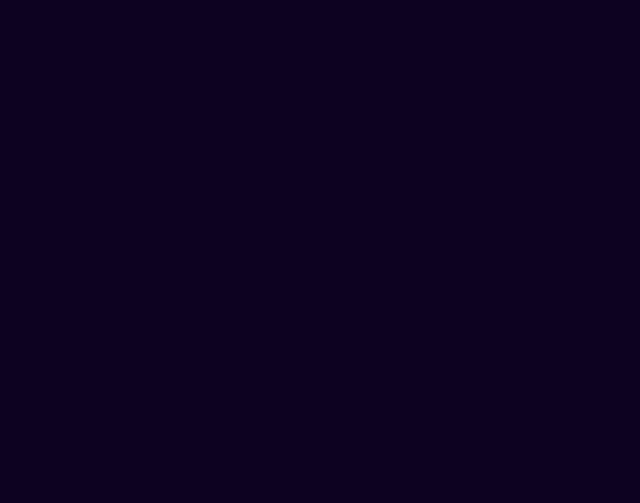
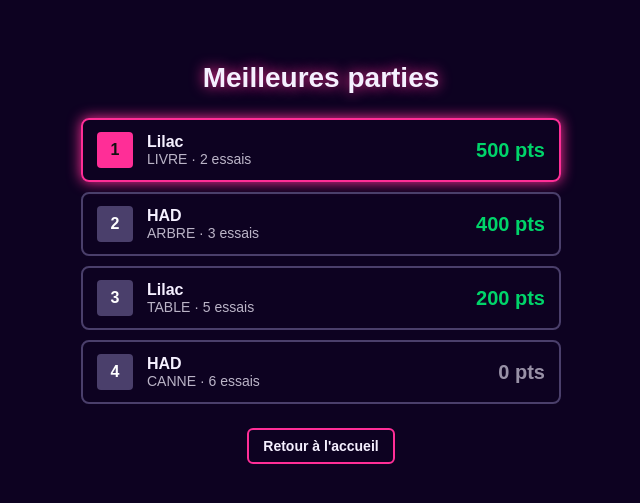
Before and after one commit to Hrefernandes/MotMystere-FRONTEND, a React (Vite) app: page /scores in a window 1280 px wide. Before the commit this address had no page. Shown: the part 161-664 px from the top of the page, without its empty margins (319-959 px from the left). Built offline with nearby package versions, Linux system fonts and the light colour scheme.

Commit message:
add: Scores.jsx + style + bouton at Accueil.jsx (#7)
* upadte: color texte index.css

* add: Scores.jsx + Style + boutons de l'accueil

```diff
--- a/src/App.jsx
+++ b/src/App.jsx
@@ -4,6 +4,7 @@ import FinDePartie from './components/FinDePartie'
 import Regles from './pages/Regles'
 import { Route, Routes } from 'react-router-dom'
 import './style/App.css'
+import Scores from './pages/Score'
 
 function App() {
 
@@ -13,6 +14,8 @@ function App() {
       <Route path="/partie" element={<Partie />} />
       <Route path="/fin-de-partie" element={<FinDePartie />} />
       <Route path="/regles" element={<Regles />} />
+      <Route path="/scores" element={<Scores />} />
+
     </Routes>
   )
 }
--- a/src/pages/Accueil.jsx
+++ b/src/pages/Accueil.jsx
@@ -69,7 +69,10 @@ function Accueil() {
           <button className="bouton" type="submit">Jouer !</button>
         </form>
 
-        <button className="bouton secondaire" type="button" onClick={() => navigate('/regles')}> Règles du jeu </button>
+        <div className="liens">
+          <button className="bouton secondaire" type="button" onClick={() => navigate('/regles')}>Règles</button>
+          <button className="bouton secondaire" type="button" onClick={() => navigate('/scores')}>Scores</button>
+        </div>
       </main>
   )
 }
--- /dev/null
+++ b/src/pages/Score.jsx
@@ -0,0 +1,48 @@
+import { useNavigate } from 'react-router-dom'
+import '../style/Score.css'
+
+const PARTIES = [
+  { pseudo: 'HAD',   mot: 'ARBRE', gagne: true,  essais: 3, points: 400, date: '2026-10-21' },
+  { pseudo: 'Lilac', mot: 'LIVRE', gagne: true,  essais: 2, points: 500, date: '2026-10-21' },
+  { pseudo: 'HAD',   mot: 'CANNE', gagne: false, essais: 6, points: 0,   date: '2026-10-22' },
+  { pseudo: 'Lilac', mot: 'TABLE', gagne: true,  essais: 5, points: 200, date: '2026-10-22' },
+]
+
+function Scores() {
+  const navigate = useNavigate()
+
+  const meilleures = [...PARTIES]
+    .sort((a, b) => b.points - a.points)
+    .slice(0, 10)
+
+  return (
+    <main className="scores">
+      <h1 className="scores-titre">Meilleures parties</h1>
+
+      <ol className="scores-liste">
+        {meilleures.map((partie, index) => (
+          <li className="scores-ligne" key={index}>
+            <span className="scores-rang">{index + 1}</span>
+
+            <div className="scores-infos">
+              <strong className="scores-pseudo">{partie.pseudo}</strong>
+              <span className="scores-detail">
+                {partie.mot} · {partie.essais} {partie.essais > 1 ? 'essais' : 'essai'}
+              </span>
+            </div>
+
+            <span className={partie.gagne ? 'scores-points' : 'scores-points perdu'}>
+              {partie.points} pts
+            </span>
+          </li>
+        ))}
+      </ol>
+
+      <button className="bouton secondaire" type="button" onClick={() => navigate('/')}>
+        Retour à l'accueil
+      </button>
+    </main>
+  )
+}
+
+export default Scores
--- a/src/style/Accueil.css
+++ b/src/style/Accueil.css
@@ -124,3 +124,10 @@
   border: 2px solid var(--accent);
   box-shadow: none;
 }
+
+.liens {
+  display: flex;
+  justify-content: center;
+  flex-wrap: wrap;
+  gap: 10px;
+}
--- /dev/null
+++ b/src/style/Score.css
@@ -0,0 +1,84 @@
+.scores {
+  min-height: 100vh;
+  display: flex;
+  flex-direction: column;
+  align-items: center;
+  justify-content: center;
+  gap: 24px;
+  max-width: 480px;
+  margin: 0 auto;
+  padding: 24px 16px;
+  color: var(--texte);
+}
+
+.scores-titre {
+  margin: 0;
+  font-family: 'Orbitron', sans-serif;
+  font-size: 28px;
+  text-align: center;
+  text-shadow: 0 0 14px var(--accent);
+}
+
+.scores-liste {
+  width: 100%;
+  margin: 0;
+  padding: 0;
+  list-style: none;
+  display: flex;
+  flex-direction: column;
+  gap: 10px;
+}
+
+.scores-ligne {
+  display: flex;
+  align-items: center;
+  gap: 14px;
+  padding: 12px 14px;
+  border: 2px solid var(--gris);
+  border-radius: 8px;
+}
+
+.scores-ligne:first-child {
+  border-color: var(--accent);
+  box-shadow: 0 0 14px var(--accent);
+}
+
+.scores-rang {
+  width: 36px;
+  height: 36px;
+  flex: none;
+  display: grid;
+  place-items: center;
+  font-weight: 800;
+  color: var(--blanc);
+  background: var(--gris);
+  border-radius: 4px;
+}
+
+.scores-ligne:first-child .scores-rang {
+  color: var(--noir);
+  background: var(--accent);
+}
+
+.scores-infos {
+  flex: 1;
+  min-width: 0;
+  display: flex;
+  flex-direction: column;
+}
+
+.scores-detail {
+  font-size: 14px;
+  opacity: 0.75;
+}
+
+.scores-points {
+  font-size: 20px;
+  font-weight: 700;
+  color: var(--vert);
+}
+
+.scores-points.perdu {
+  color: var(--texte);
+  opacity: 0.6;
+}
```
